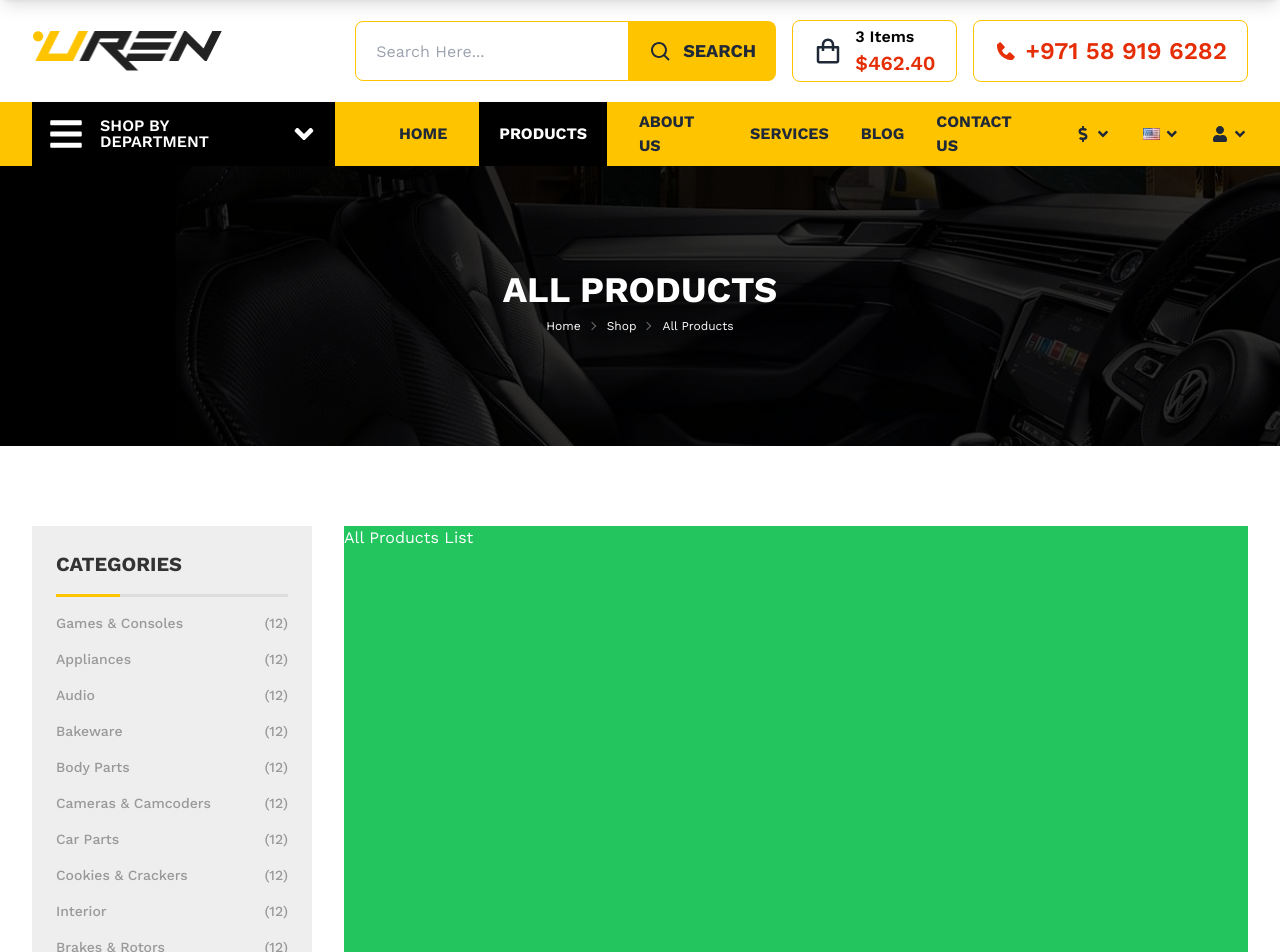
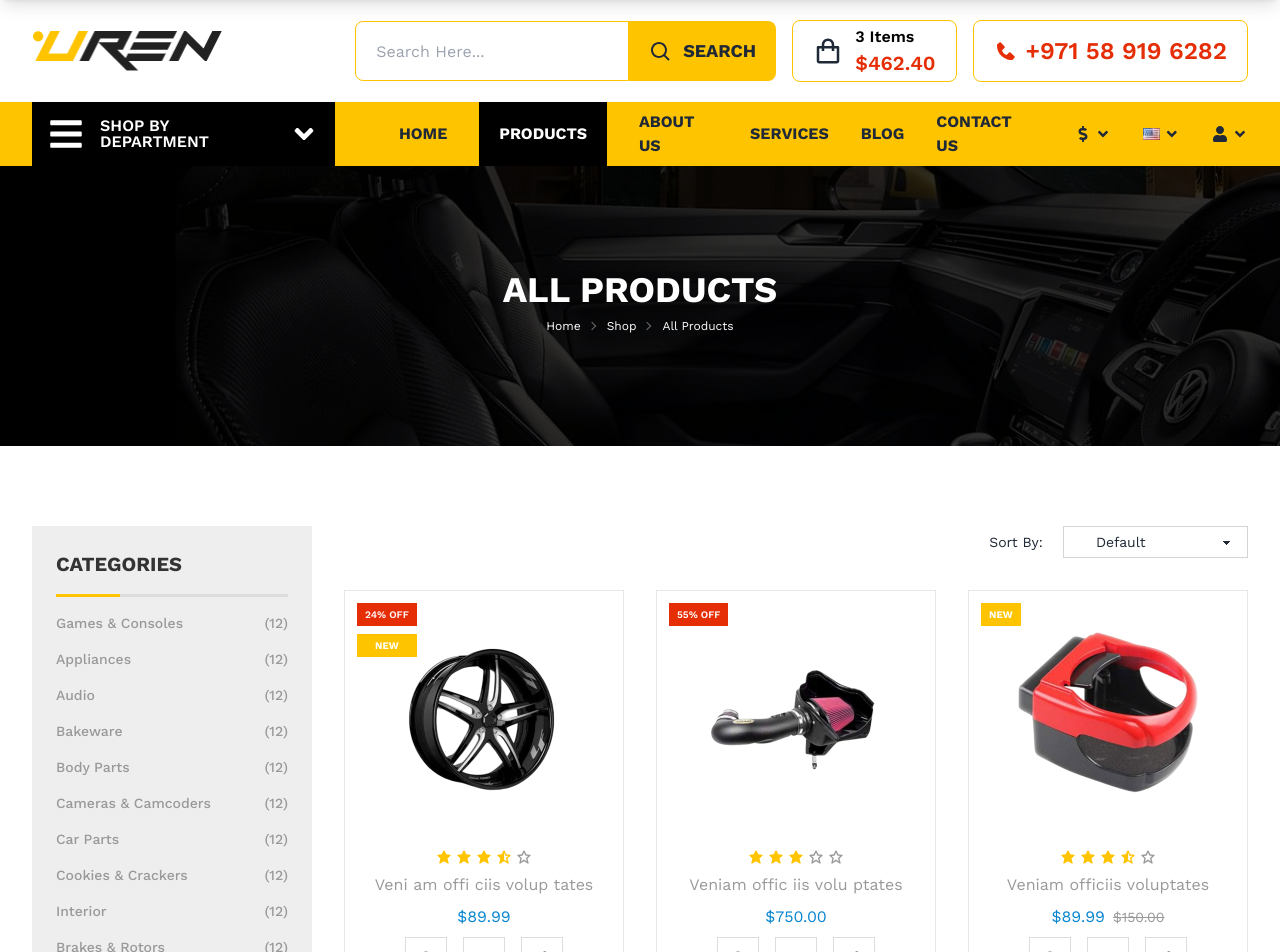
Before and after one commit to shahjalalhazari/Uren-Car-Accessories-Shop, a Next.js app: page /shop/products in a window 1280 px wide. Shown: the top 952 px of the page. Built offline with nearby package versions, Linux system fonts and the light colour scheme.

Commit message:
Products list with sorting added.

```diff
--- a/src/app/globals.css
+++ b/src/app/globals.css
@@ -33,7 +33,7 @@
 
 /* Outline Button */
 .outline-btn {
-    @apply border p-3 font-semibold text-[#999] text-center transition duration-300 ease-in-out;
+    @apply border p-3 font-semibold text-[#999] text-center transition-all duration-500 ease-in-out;
     border: 1px solid #ddd
 }
 
--- a/src/app/shop/products/page.js
+++ b/src/app/shop/products/page.js
@@ -1,10 +1,11 @@
+import Image from 'next/image';
+import "@/components/Shop/Products/products-page.css";
 import PageBreadcrumb from '@/components/shared/PageBreadcrumb';
 import BrandNamesList from '@/components/Shop/Products/BrandNamesList';
 import CategoriesList from '@/components/Shop/Products/CategoriesList';
 import PriceRangeFilter from '@/components/Shop/Products/PriceRangeFilter';
-import "@/components/Shop/Products/products-page.css";
-import Image from 'next/image';
-import Link from 'next/link';
+import SingleProductCard from '@/components/shared/cards/SingleProductCard';
+import SortingDropdown from '@/components/Shop/Products/SortingDropdown';
 
 export const metadata = {
   title: "Products",
@@ -12,7 +13,33 @@ export const metadata = {
   keywords: ["meal", "meals", "Choose your meal", "find your meal", "favorite meal"]
 };
 
-const ProductsPage = () => {
+const ProductsPage = async ({searchParams}) => {
+  const sortType = searchParams?.sort || "1";
+  let sortedProducts = [...ProductsList];
+
+  switch (sortType) {
+    case "2": // Name, A to Z
+      sortedProducts.sort((a, b) => a.name.localeCompare(b.name));
+      break;
+    case "3": // Name, Z to A
+      sortedProducts.sort((a, b) => b.name.localeCompare(a.name));
+      break;
+    case "4": // Price, low to high
+      sortedProducts.sort((a, b) => a.price - b.price);
+      break;
+    case "5": // Price, high to low
+      sortedProducts.sort((a, b) => b.price - a.price);
+      break;
+    case "6": // Rating (Highest)
+      sortedProducts.sort((a, b) => b.rating - a.rating);
+      break;
+    case "7": // Rating (Lowest)
+      sortedProducts.sort((a, b) => a.rating - b.rating);
+      break;
+    default:
+      sortedProducts = [...ProductsList];
+  }
+
   return (
     <div>
       {/* Page Breadcrumb */}
@@ -20,7 +47,7 @@ const ProductsPage = () => {
 
       {/* Main content */}
       <main className="grid grid-cols-4 gap-8 mx-8 my-20">
-        {/* 1/4 Width */}
+        {/* Left Side */}
         <aside className="space-y-8">
           {/* Categories List */}
           <CategoriesList categoriesList={categoriesList} />
@@ -32,8 +59,18 @@ const ProductsPage = () => {
             <Image src={"/images/shop/1.jpg"} width={500} height={1000} alt='UREN' className='hover:opacity-85 cursor-pointer transition-all ease-in-out duration-300'/>
         </aside>
 
-        {/* 3/4 Width (Spans 3 columns) */}
-        <div className="bg-green-500 text-white col-span-3">All Products List</div>
+        {/* Right Side (All Products List) */}
+        <div className="col-span-3">
+          {/* Sorting Dropdown */}
+          <SortingDropdown />
+
+          {/* Products List */}
+          <div className="grid grid-cols-3 gap-8">
+              {sortedProducts.map((item, index) => (
+                <SingleProductCard singleProduct={item} key={index} />
+              ))}
+          </div>
+        </div>
       </main>
     </div>
   );
@@ -109,7 +146,6 @@ const categoriesList = [
   },
 ]
 
-
 const brandsList = [
   {
     id: 1,
@@ -148,3 +184,141 @@ const brandsList = [
     image: "/images/brand/6.jpg",
   },
 ];
+
+const ProductsList = [
+  {
+    name: "Veni am offi ciis volup tates",
+    price: 89.99,
+    oldPrice: 0.0,
+    image: "/images/product/medium-size/1.png",
+    rating: 3.5,
+    isNew: true,
+    discountOf: 24,
+  },
+  {
+    name: "Veniam offic iis volu ptates",
+    price: 750.0,
+    oldPrice: 0.0,
+    image: "/images/product/medium-size/2.png",
+    rating: 3,
+    isNew: false,
+    discountOf: 55,
+  },
+  {
+    name: "Veniam officiis voluptates",
+    price: 89.99,
+    oldPrice: 150.0,
+    image: "/images/product/medium-size/3.png",
+    rating: 3.5,
+    isNew: true,
+    discountOf: 0,
+  },
+  {
+    name: "Veniam officiis voluptates",
+    price: 250.5,
+    oldPrice: 175.99,
+    image: "/images/product/medium-size/4.png",
+    rating: 5,
+    isNew: false,
+    discountOf: 33,
+  },
+  {
+    name: "Veniam offi ciis voluptates",
+    price: 550.75,
+    oldPrice: 440.65,
+    image: "/images/product/medium-size/5.png",
+    rating: 4,
+    isNew: false,
+    discountOf: 74,
+  },
+  {
+    name: "Veniam officiis voluptates",
+    price: 89.99,
+    oldPrice: 0.0,
+    image: "/images/product/medium-size/6.png",
+    rating: 2,
+    isNew: false,
+    discountOf: 60,
+  },
+  {
+    name: "Ven iam officiis voluptates",
+    price: 135.0,
+    oldPrice: 0.0,
+    image: "/images/product/medium-size/7.png",
+    rating: 2.5,
+    isNew: true,
+    discountOf: 24,
+  },
+  {
+    name: "Veniam officiis voluptates",
+    price: 999.99,
+    oldPrice: 0.0,
+    image: "/images/product/medium-size/8.png",
+    rating: 1,
+    isNew: true,
+    discountOf: 44,
+  },
+  {
+    name: "Veniam officiis voluptates",
+    price: 89.99,
+    oldPrice: 120.99,
+    image: "/images/product/medium-size/9.png",
+    rating: 3,
+    isNew: true,
+    discountOf: 24,
+  },
+  {
+    name: "Veniam officiis voluptates",
+    price: 345.99,
+    oldPrice: 300.0,
+    image: "/images/product/medium-size/10.png",
+    rating: 3.5,
+    isNew: false,
+    discountOf: 19,
+  },
+  {
+    name: "Veniam officiis voluptates",
+    price: 240.99,
+    oldPrice: 0.0,
+    image: "/images/product/medium-size/11.png",
+    rating: 5,
+    isNew: true,
+    discountOf: 24,
+  },
+  {
+    name: "Veniam officiis voluptates",
+    price: 89.99,
+    oldPrice: 110.0,
+    image: "/images/product/medium-size/12.png",
+    rating: 4,
+    isNew: true,
+    discountOf: 42,
+  },
+  {
+    name: "Veniam officiis voluptates",
+    price: 89.99,
+    oldPrice: 0.0,
+    image: "/images/product/medium-size/13.png",
+    rating: 3,
+    isNew: false,
+    discountOf: 25,
+  },
+  {
+    name: "Veniam officiis voluptates",
+    price: 110.99,
+    oldPrice: 0.0,
+    image: "/images/product/medium-size/14.png",
+    rating: 2.5,
+    isNew: true,
+    discountOf: 24,
+  },
+  {
+    name: "Veniam officiis voluptates",
+    price: 189.99,
+    oldPrice: 220.0,
+    image: "/images/product/medium-size/15.png",
+    rating: 3,
+    isNew: true,
+    discountOf: 66,
+  },
+];
--- /dev/null
+++ b/src/components/Shop/Products/SortingDropdown.jsx
@@ -0,0 +1,41 @@
+"use client"
+import { useRouter, useSearchParams } from "next/navigation";
+
+
+const SortingDropdown = () => {
+	const router = useRouter();
+	const searchParams = useSearchParams();
+
+	const handleSortChange = (event) => {
+    const sortType = event.target.value;
+    const params = new URLSearchParams(searchParams);
+
+    if (sortType === "1") {
+      params.delete("sort"); // Remove sorting if "Default" is selected
+    } else {
+      params.set("sort", sortType);
+    }
+
+    router.push(`/shop/products?${params.toString()}`);
+  };
+  return (
+    <div className="text-end space-x-5 mb-8">
+      <label className="text-sm">Sort By:</label>
+      <select
+        className="select select-bordered select-sm rounded-none max-w-xs pl-8 text-sm"
+        onChange={handleSortChange}
+        value={searchParams.get("sort") || "1"}
+      >
+        <option value="1">Default</option>
+        <option value="2">Name, A to Z</option>
+        <option value="3">Name, Z to A</option>
+        <option value="4">Price, low to high</option>
+        <option value="5">Price, high to low</option>
+        <option value="6">Rating (Highest)</option>
+        <option value="7">Rating (Lowest)</option>
+      </select>
+    </div>
+  );
+};
+
+export default SortingDropdown;
--- /dev/null
+++ b/src/components/shared/cards/SingleProductCard.jsx
@@ -0,0 +1,63 @@
+import Image from "next/image";
+import Link from "next/link";
+import { BiHeart, BiShoppingBag } from "react-icons/bi";
+import { FaRegShareSquare } from "react-icons/fa";
+import OfferBadge from "../badges/OfferBadge";
+import NewItemBadge from "../badges/NewItemBadge";
+import ProductRating from "../ProductRating";
+import OutlineBtn from "../buttons/OutlineBtn";
+
+
+const SingleProductCard = ({ singleProduct }) => {
+  const { image, discountOf, isNew, name, oldPrice, price, rating } =
+    singleProduct;
+  return (
+    <div className="border">
+      <div className="relative">
+        <Link href={"/"}>
+          <Image
+            src={image}
+            width={250}
+            height={250}
+            alt={name}
+            className="mx-auto p-0 m-0"
+          />
+        </Link>
+        <div className="absolute top-3 left-3 text-center space-y-2">
+          {discountOf > 0 && <OfferBadge discountOf={discountOf} />}
+          {isNew && <NewItemBadge />}
+        </div>
+      </div>
+      {/* Default Product Content */}
+      <div className="flex flex-col items-center gap-y-2 p-7 pt-0">
+        <ProductRating rating={rating} />
+        <Link href={"/"}>
+          <h2 className="text-[#999] hover:text-primary transition-all ease-in-out duration-300">
+            {name}
+          </h2>
+        </Link>
+        <p className="flex items-center justify-center space-x-2">
+          <span className="text-blue">${price.toFixed(2)}</span>
+          {oldPrice > 0 && (
+            <span className="text-sm text-[#999] line-through">
+              ${oldPrice.toFixed(2)}
+            </span>
+          )}
+        </p>
+        <div className="flex gap-4">
+          {/* ADD TO CART BUTTON */}
+          {/* REPLACE */}
+          <Link href={"/"}>
+            <OutlineBtn btnIcon={<BiShoppingBag />} btnTitle={"Add To Cart"} />
+          </Link>
+          {/* ADD TO WISHLIST BUTTON */}
+          <OutlineBtn btnIcon={<BiHeart />} btnTitle={"Add To Wishlist"} />
+          {/* QUICK VIEW BUTTON */}
+          <OutlineBtn btnIcon={<FaRegShareSquare />} btnTitle={"Quick View"} />
+        </div>
+      </div>
+    </div>
+  );
+};
+
+export default SingleProductCard;
```
